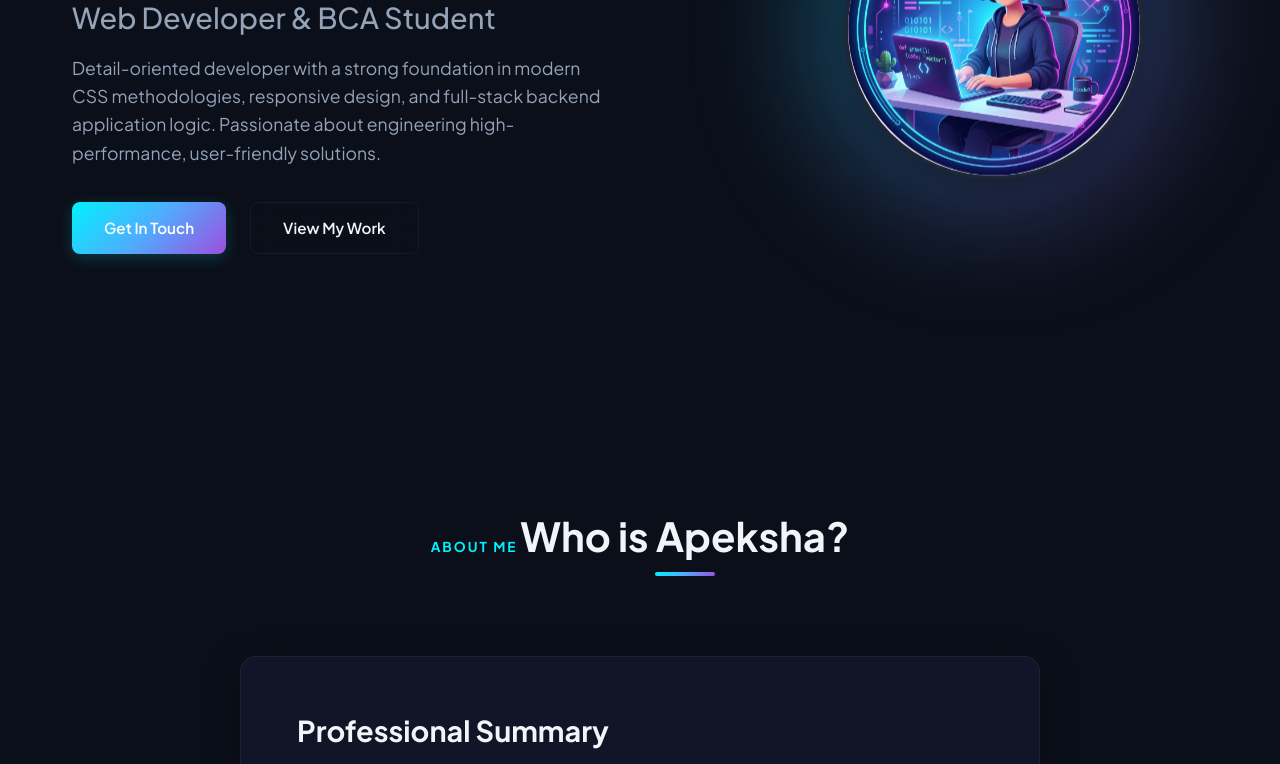
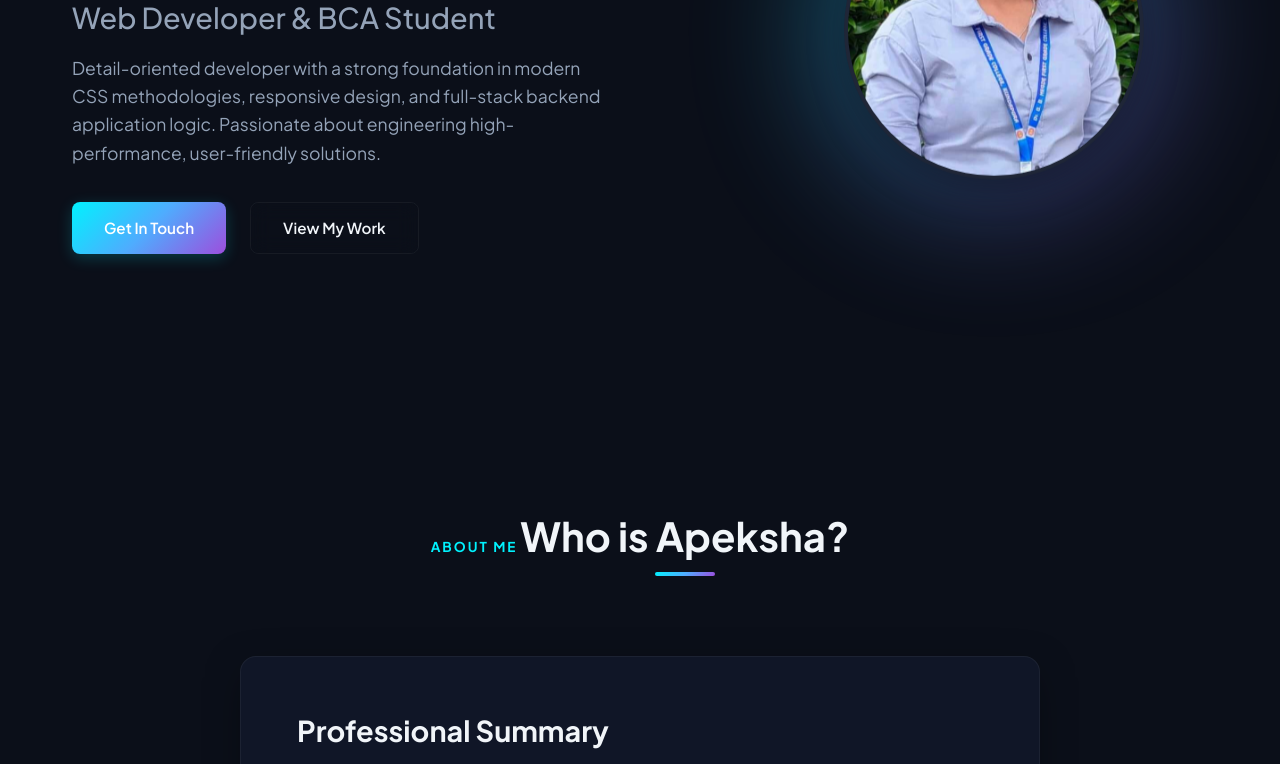
Before and after one commit to apekshapoojary/Personaldetails, a plain HTML site: page index.html in a window 1280 px wide. Shown: the part 336-1100 px from the top of the page. Drawn offline with Linux system fonts and the light colour scheme.

Commit message:
Replace avatar illustration with real profile photo

```diff
--- a/index.html
+++ b/index.html
@@ -61,7 +61,7 @@
                 </div>
                 <div class="hero-image-wrapper">
                     <div class="avatar-glow"></div>
-                    <img src="assets/avatar.png" alt="Apeksha D Poojary Illustration" class="avatar-img" id="hero-avatar">
+                    <img src="assets/profile.jpg" alt="Apeksha D Poojary Profile" class="avatar-img" id="hero-avatar">
                 </div>
             </div>
         </section>
```
Also changed, not shown: assets/profile.jpg (added).
